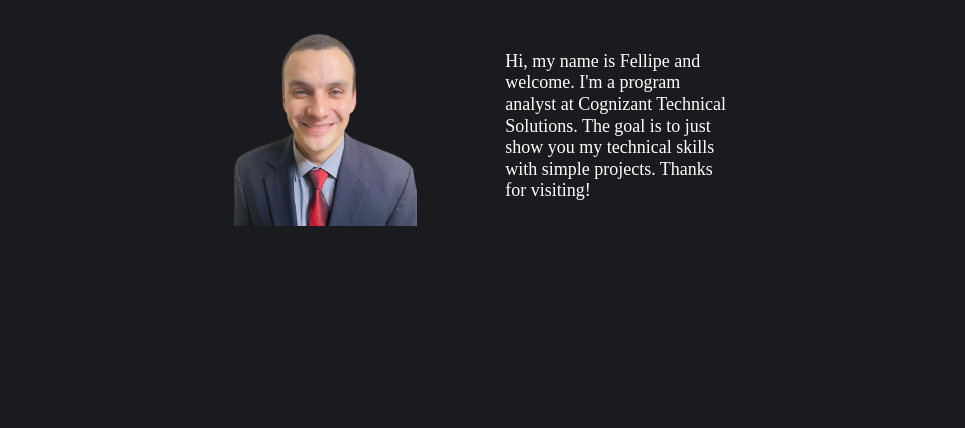
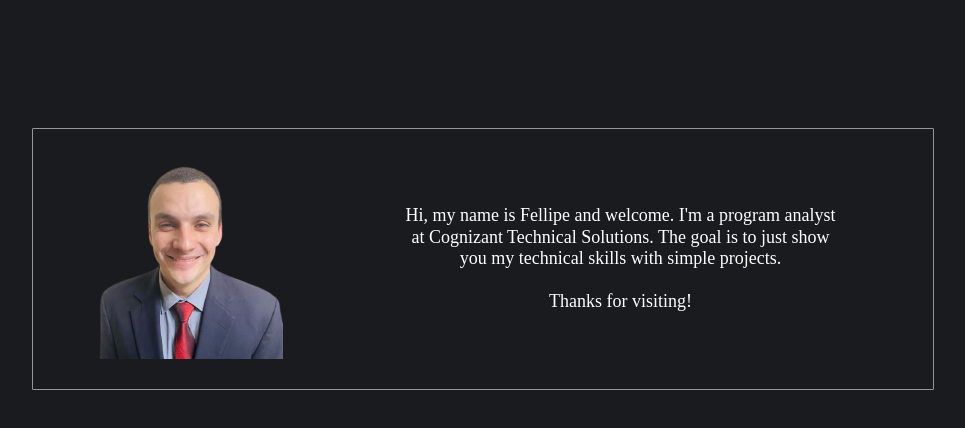
Before and after one commit to fddemora/fddemora.github.io, a website built with Parcel: page index.html in a window 1280 px wide. Shown: the whole page, without its empty margins (157-1122 px from the left). Built offline with nearby package versions, Linux system fonts and the light colour scheme.

Commit message:
update to header

```diff
--- a/index.html
+++ b/index.html
@@ -14,7 +14,7 @@
             <p>
                 Hi, my name is Fellipe and welcome.
                 I'm a program analyst at Cognizant Technical Solutions.
-                The goal is to just show you my technical skills with simple projects.
+                The goal is to just show you my technical skills with simple projects. <br><br>
                 Thanks for visiting!
             </p>
         </div>
--- a/style.css
+++ b/style.css
@@ -12,16 +12,19 @@ body{
 
 .container1 {
     width: 100%;
+    padding-top: 100px;
 
 }
 
 .child-container1 {
     display: flex;
     margin: 20px auto;
-    width: 50%;
-    padding: 0.5%;
-    border-radius: 1%;
+    width: 900px;
+    padding: 30px 0px 30px 0px;
+    border-radius: 1px;
     align-items: center;
+    border: solid rgb(150, 150, 150);
+    border-width: 1px;
 }
 
 .child-container1 img {
@@ -39,4 +42,5 @@ body{
     padding-right: 10%;
     line-height: 1.2;
     font-size: large;
+    text-align: center;
 }
```
